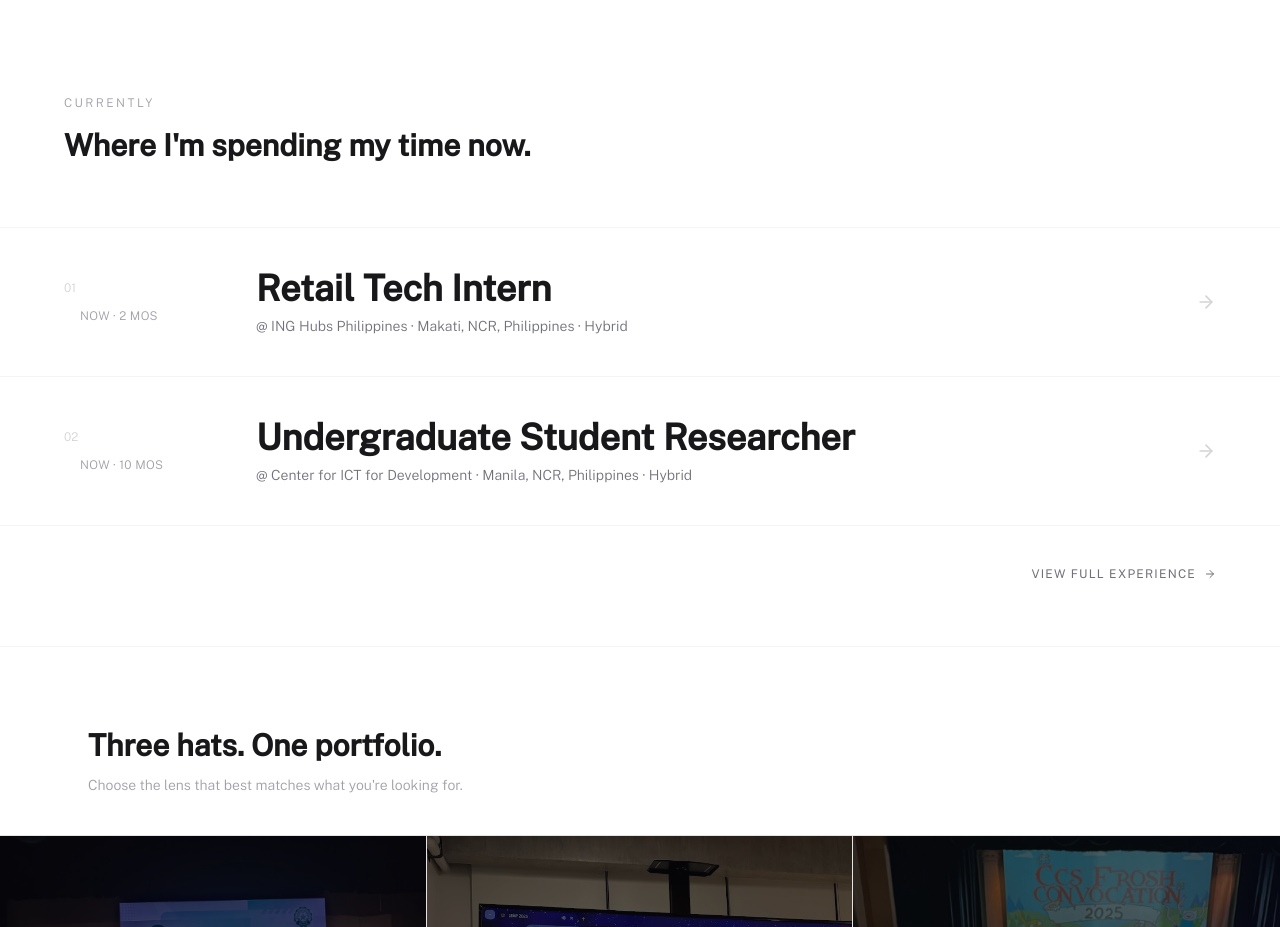
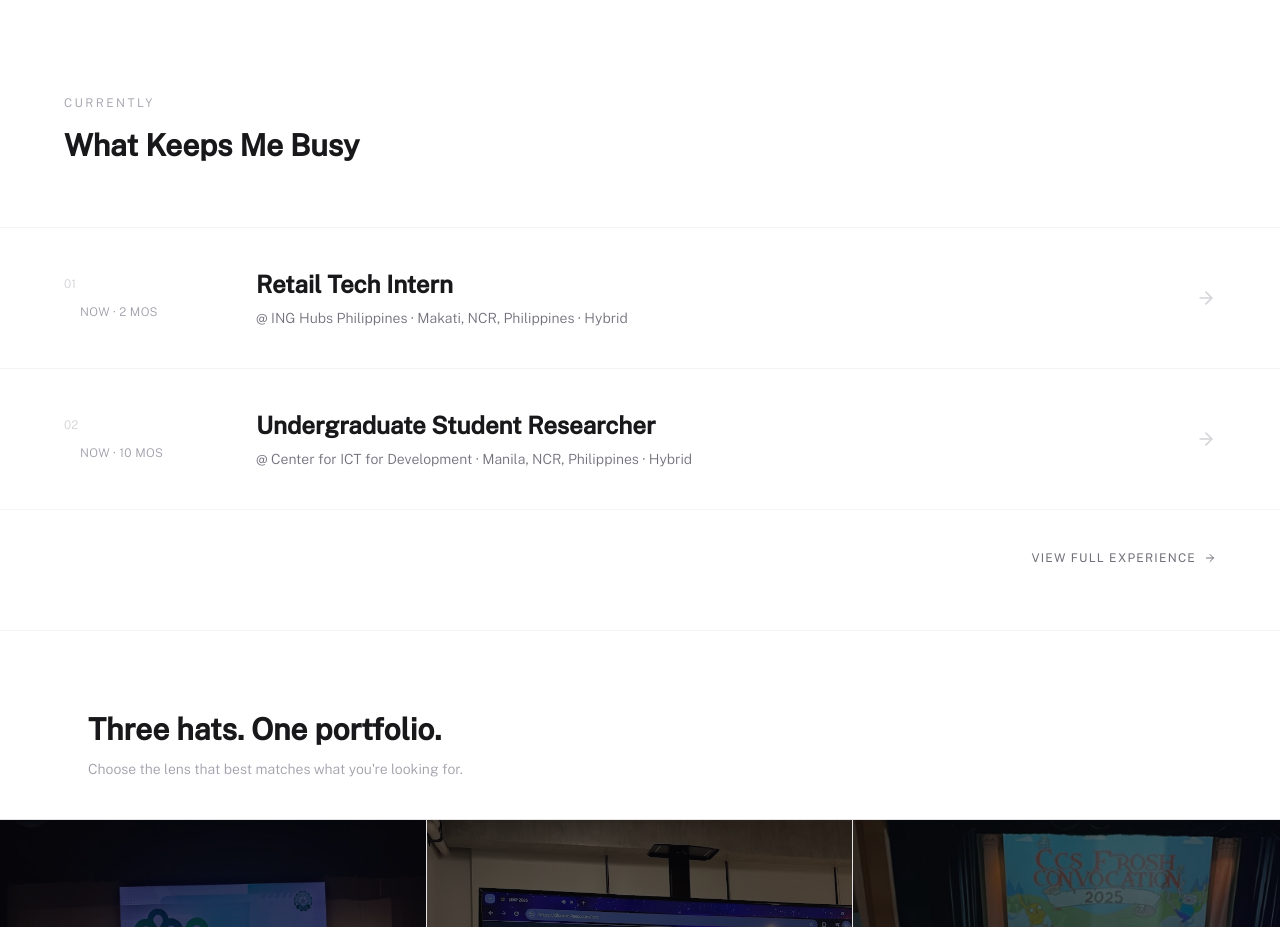
Before and after one commit to mbchavez27/mbchavezzportfolio, a React (Vite) app: page / in a window 1280 px wide. Shown: the part 802-1729 px from the top of the page. Built offline with nearby package versions, Linux system fonts and the light colour scheme.

Commit message:
style(home): retitle the Currently section and shrink its role names

```diff
--- a/src/features/experience/components/CurrentRoles.tsx
+++ b/src/features/experience/components/CurrentRoles.tsx
@@ -21,7 +21,7 @@ export default function CurrentRoles({ entries }: { entries: readonly CurrentRol
       <motion.div {...revealOnScroll()} className="px-6 sm:px-10 md:px-16 mb-16">
         <p className="font-body font-light text-xs text-zinc-400 tracking-[0.2em] uppercase mb-4">Currently</p>
         <h2 className="font-display text-2xl md:text-3xl font-semibold text-zinc-900">
-          Where I'm spending my time now.
+          What Keeps Me Busy
         </h2>
       </motion.div>
 
@@ -47,7 +47,7 @@ export default function CurrentRoles({ entries }: { entries: readonly CurrentRol
               </div>
 
               <div>
-                <h3 className="font-display text-2xl md:text-4xl font-semibold text-zinc-900 group-hover:text-primary transition-colors duration-200 mb-2">
+                <h3 className="font-display text-xl md:text-2xl font-semibold text-zinc-900 group-hover:text-primary transition-colors duration-200 mb-2">
                   {entry.role}
                 </h3>
                 <p className="font-body font-light text-sm text-zinc-500">
```
